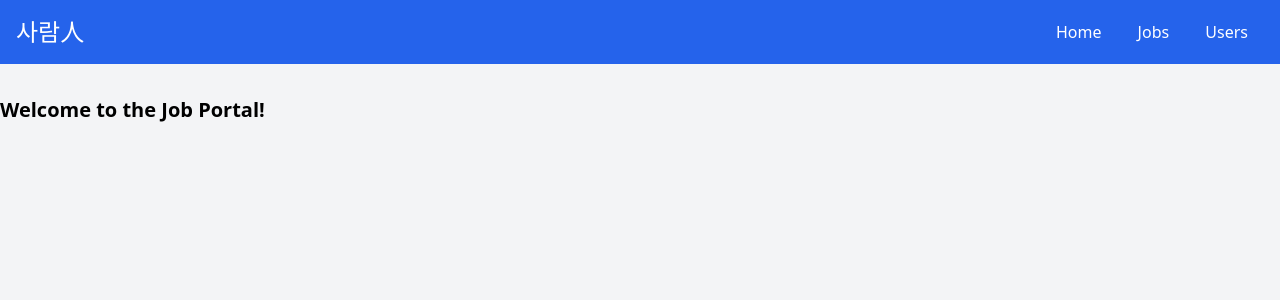
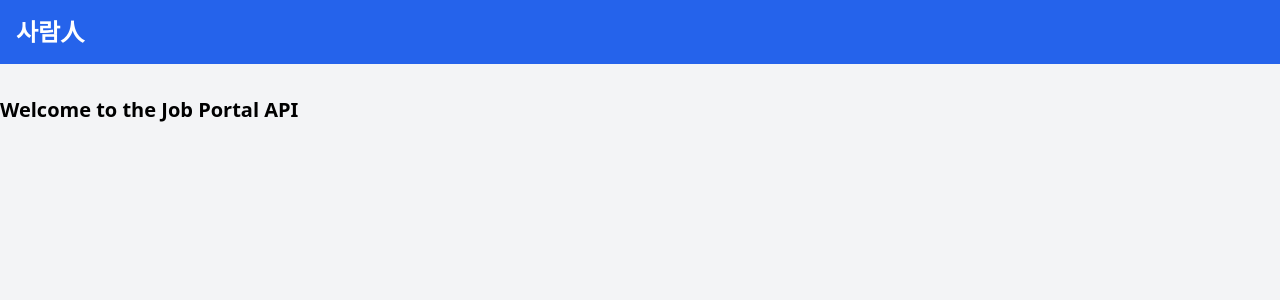
Before and after one commit to ChatHongPT/Saramin, a Flask app: template templates/index.html in a window 1280 px wide. Shown: the top 300 px of the page. Run offline with Flask 3, Linux system fonts and the light colour scheme; the template is opened without the code that fills it, so the values that code supplies are empty.

Commit message:
fix: index.html 수정

```diff
--- a/templates/index.html
+++ b/templates/index.html
@@ -8,17 +8,12 @@
 </head>
 <body class="bg-gray-100">
     <header class="bg-blue-600 p-4">
-        <div class="container mx-auto flex justify-between items-center">
-            <h1 class="text-2xl text-white">사람人</h1>
-            <nav>
-                <a href="/" class="text-white hover:underline px-4">Home</a>
-                <a href="/api/jobs" class="text-white hover:underline px-4">Jobs</a>
-                <a href="/api/users" class="text-white hover:underline px-4">Users</a>
-            </nav>
+        <div class="container mx-auto text-white flex justify-between items-center">
+            <h1 class="text-2xl font-bold">사람人</h1>
         </div>
     </header>
     <main class="container mx-auto mt-8">
-        <h2 class="text-xl font-bold">Welcome to the Job Portal!</h2>
+        <h2 class="text-xl font-bold">Welcome to the Job Portal API</h2>
     </main>
 </body>
 </html>
```
